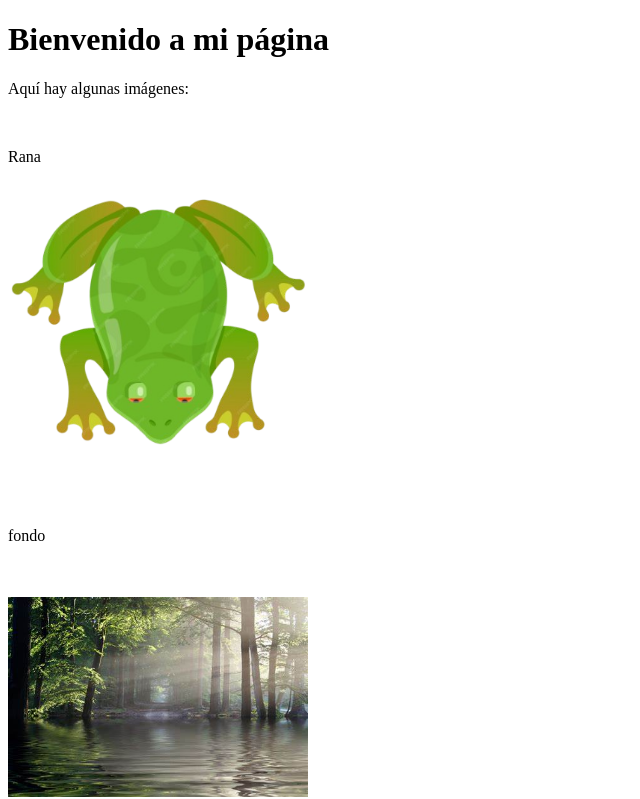
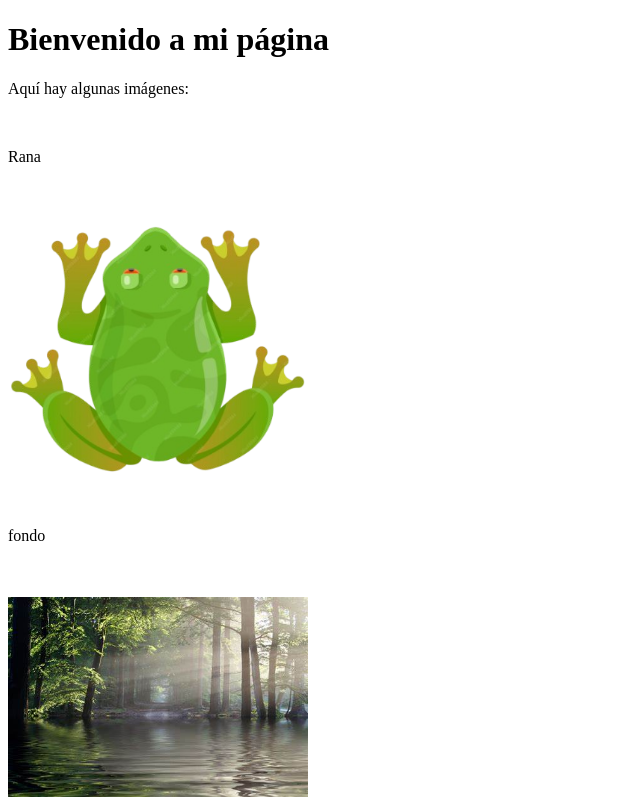
Before and after one commit to d4v1dirl/imagensitio, a plain HTML site: page index.html in a window 1280 px wide. Shown: the top 799 px of the page, without its empty margins (0-640 px from the left). Drawn offline with Linux system fonts and the light colour scheme.

Commit message:
Update index.html

```diff
--- a/index.html
+++ b/index.html
@@ -11,7 +11,7 @@
 <br>
 <p>Rana</p>
 <div>
-  <img src="rana.png" alt="rana" style="max-width: 300px;">
+  <img src="ranavolteada.png" alt="rana" style="max-width: 300px;">
 </div>
 
 <br>
```
